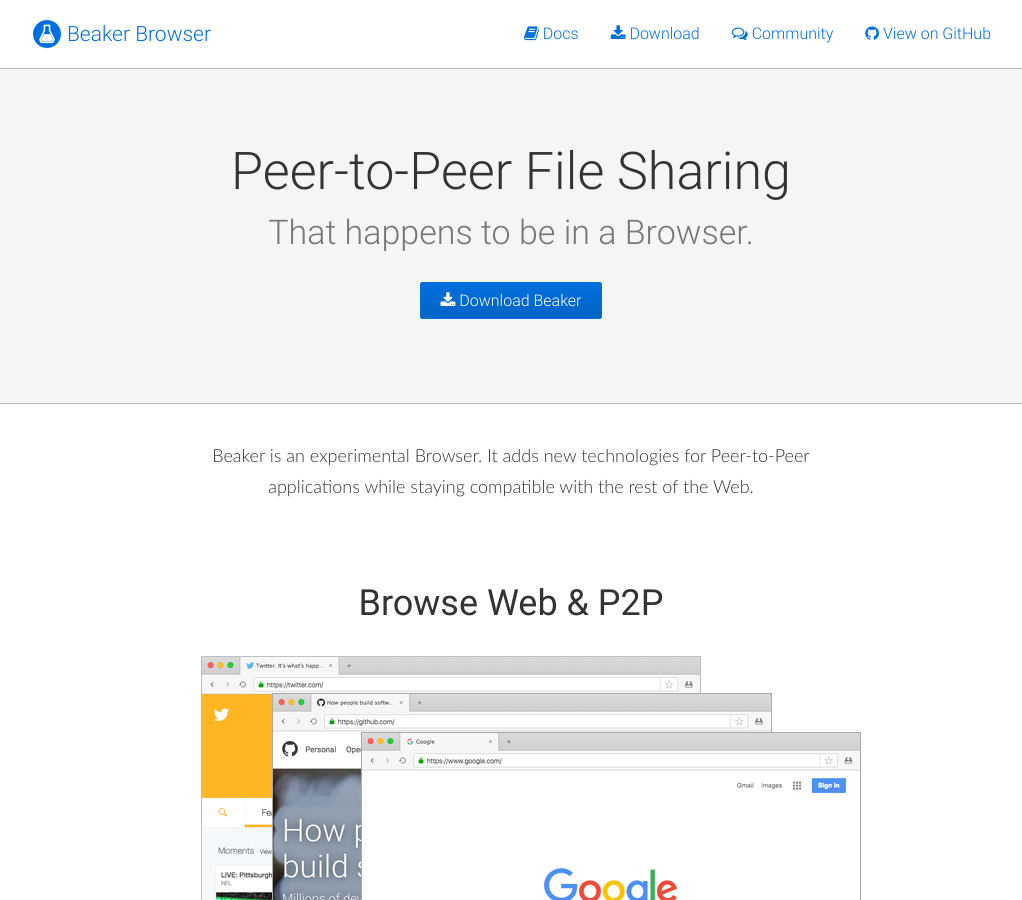
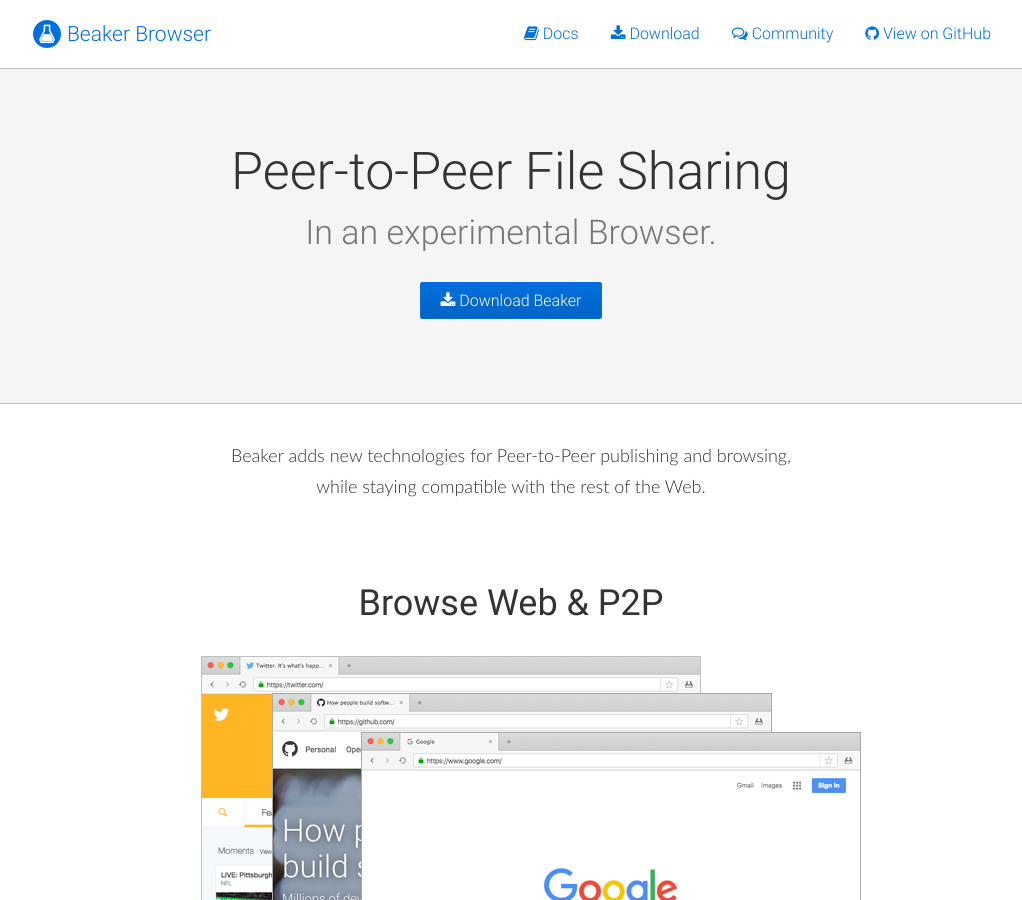
Before and after one commit to beakerbrowser/beakerbrowser.com, a Jekyll site: the page built from index.html, in a window 1280 px wide and 900 px high. Shown: the whole window, without its empty margins (129-1151 px from the left). Built offline with Jekyll 4.4.1, drawn with Linux system fonts in a browser that asks for light colours; some of the changed text lies outside the part shown.

Commit message:
update frontpage

```diff
--- a/index.html
+++ b/index.html
@@ -5,7 +5,7 @@
 <div class="hero-wrapper">
   <div class="hero">
     <h2>Peer-to-Peer File Sharing</h2>
-    <h3>That happens to be in a Browser.</h3>
+    <h3>In an experimental Browser.</h3>
     <div class="hero-btns">
       <!--<a class="btn btn-secondary" href="#"><i class="fa fa-play" aria-hidden="true"></i> Watch Video</a>--><a class="btn btn-primary" href="/download.html"><i class="fa fa-download" aria-hidden="true"></i> Download Beaker</a>
     </div>
@@ -16,7 +16,7 @@
 
   <div class="section less-top-margin center">
     <div class="desc">
-      <p>Beaker is an experimental Browser. It adds new technologies for Peer-to-Peer applications while staying compatible with the rest of the Web.</p>
+      <p>Beaker adds new technologies for Peer-to-Peer publishing and&nbsp;browsing,<br>while staying compatible with the rest of the Web.</p>
     </div>
   </div>
 
```
Also changed, not shown: other parts of index.html (+1 -1 lines).
